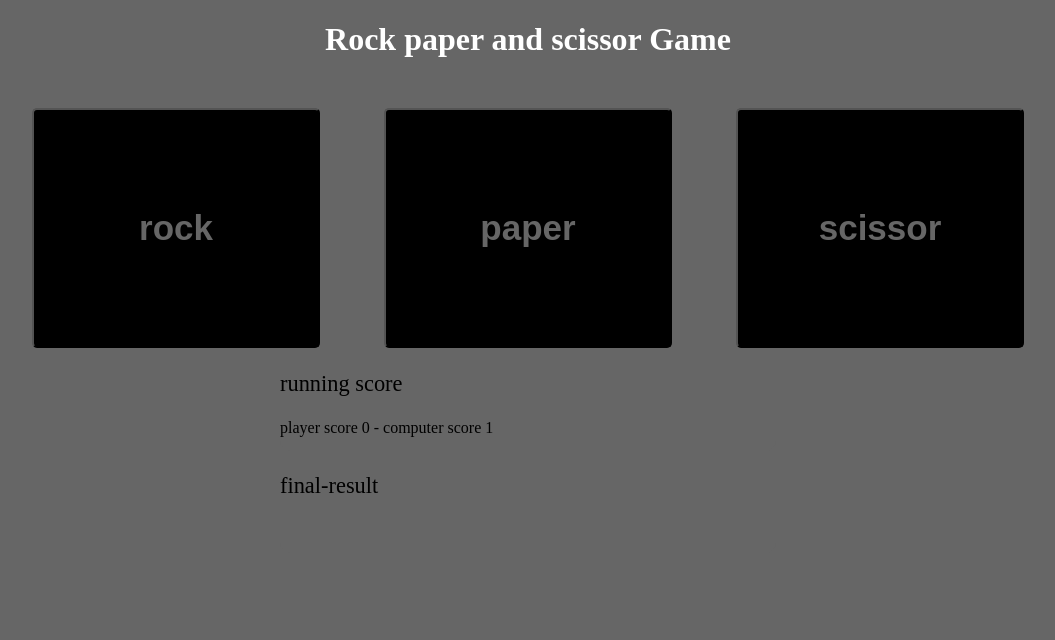
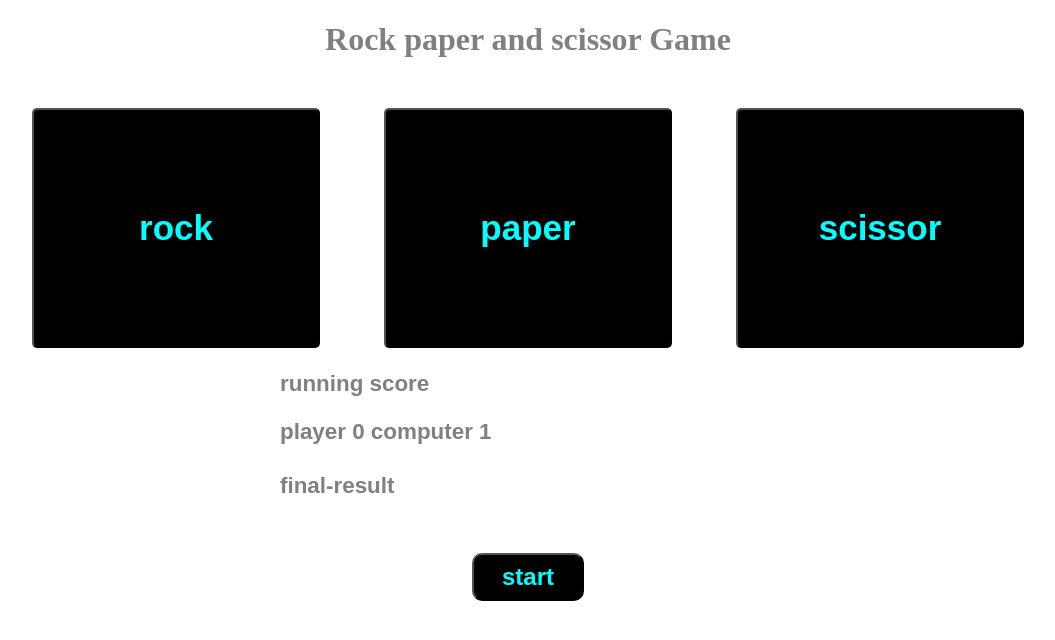
Before and after one commit to kazeneza-zephilin/odin-rock-papper-and-scissor, a plain HTML site: page index.html in a window 1280 px wide. Both pictures are taken after a click on the button "rock". Shown: the whole page, without its empty margins (112-1167 px from the left). Drawn offline with Linux system fonts and the light colour scheme.

Commit message:
added start button to reset the game. refactored playround function with separate eatenBy respecting the separate of concern.

```diff
--- a/index.html
+++ b/index.html
@@ -10,9 +10,9 @@
   <body>
     <h1 id="welcome">Rock paper and scissor Game</h1>
     <div id="buttons">
-      <button id="rock">rock</button>
-      <button id="paper">paper</button>
-      <button id="scissor">scissor</button>
+      <button id="rock" class="choice-btn">rock</button>
+      <button id="paper" class="choice-btn">paper</button>
+      <button id="scissor" class="choice-btn">scissor</button>
     </div>
     <div class="result" id="running-score">
       <p>running score</p>
@@ -22,5 +22,6 @@
       <p>final-result</p>
       <div id="final-score"></div>
     </div>
+    <button id="start">start</button>
   </body>
 </html>
--- a/scripts.js
+++ b/scripts.js
@@ -1,15 +1,16 @@
-let isMatchEnd = false;
 let humanScore = 0;
 let computerScore = 0;
 const runningScore = document.querySelector("#score");
+runningScore.innerHTML = `<p>plyer ${humanScore} - computer ${computerScore}</p>`
 const finalScore = document.querySelector("#final-score");
-
 const rock = document.querySelector("#rock");
 rock.addEventListener("click", () => playRound("rock"));
 const paper = document.querySelector("#paper");
 paper.addEventListener("click", () => playRound("paper"));
 const scissor = document.querySelector("#scissor");
 scissor.addEventListener("click", () => playRound("scissor"));
+const startBtn = document.querySelector("#start")
+startBtn.addEventListener('click', () => resetGame() )
 
 function getComputerChoice() {
   const computerInput = Math.floor(Math.random() * 10);
@@ -29,26 +30,27 @@ function getStringChoice() {
 }
 
 function playRound(hummanChoice, computerChoice) {
-    if (humanScore === 5 || computerScore === 5){
-        isMatchEnd = true;
+  if (humanScore === 5){
+    logMessage(finalScore, "😂🎉You Win")
     return
+  }else if (computerScore === 5){
+    logMessage(finalScore, "😚You Lose")
+    return;
   }
+
   computerChoice = getStringChoice();
   if (computerChoice === hummanChoice) {
     console.log("Deduce\n");
-  } else if (eatenBy()) {
+  } else if (eatenBy(hummanChoice, computerChoice)) {
     console.log("Player Win \n");
     humanScore += 1;
   } else {
     console.log("Computer win \n");
     computerScore += 1;
   }
-  console.log("Score Board");
-  console.log(`Computer score ${computerScore}`);
-  console.log(`Human score ${humanScore}`);
-  runningScore.textContent = `player score ${humanScore} - computer score ${computerScore}`;
-
-  function eatenBy() {
+  runningScore.innerHTML = `<p> player ${humanScore} computer ${computerScore} </p>`;
+}
+function eatenBy(hummanChoice, computerChoice) {
   if (computerChoice === "rock" && hummanChoice === "paper") {
     return true;
   } else if (computerChoice === "rock" && hummanChoice === "scissor") {
@@ -63,18 +65,14 @@ function playRound(hummanChoice, computerChoice) {
     return false;
   }
 }
-}
-console.log(isMatchEnd)
-if (isMatchEnd){
-    if (humanScore > computerScore){
-        logMessage(finalScore, "You win the game")
-    }else if (humanScore < computerScore){
-        logMessage(finalScore, "You lose the game")
-    }else{
-        logMessage(finalScore, "match ended in tie")
-    }
+
+function logMessage(elem, message) {
+  elem.innerHTML = `<p>${message}</p>`;
 }
 
-function logMessage(elem, message) {
-  elem.textContent = `<p>${message}</p>`;
+function resetGame(){
+  humanScore = 0;
+  computerScore = 0;
+  runningScore.innerHTML = `<p>plyer ${humanScore} - computer ${computerScore}</p>`
+  finalScore.textContent = '';
 }
--- a/styles.css
+++ b/styles.css
@@ -1,14 +1,14 @@
 :root {
-  --text-color: #666666;
+  --text-color: aqua;
   --header-color: #871f54;
   --score-color: #411F87;
 }
 * {
-  background-color: #666666;
+  background-color: white;
 }
 
 #welcome {
-  color: white;
+  color: grey;
   text-align: center;
   margin-bottom: 50px;
   font-weight: bold;
@@ -19,7 +19,7 @@
   align-items: center;
   gap: 4rem;
 }
-button {
+.choice-btn {
   width: 18rem;
   height: 15rem;
   color: var(--text-color);
@@ -41,5 +41,21 @@ button:hover {
 
 #running-score p, #final-result p{
     font-size: 1.4rem;
-    font-weight: 500;
+    font-weight: 700;
+    color: gray;
+    font-family: poppins, sans-serif;
 }
+
+#start{
+  display: flex;
+  width: 7rem;
+  height: 3rem;
+  border-radius: 10px;
+  justify-content: center;
+  align-items: center;
+  margin: 0 auto;
+  color: aqua;
+  background-color: black;
+  font-weight: 600;
+  font-size: 1.5rem;
+}
```
Lines whose indentation alone changed are shown as unchanged.
